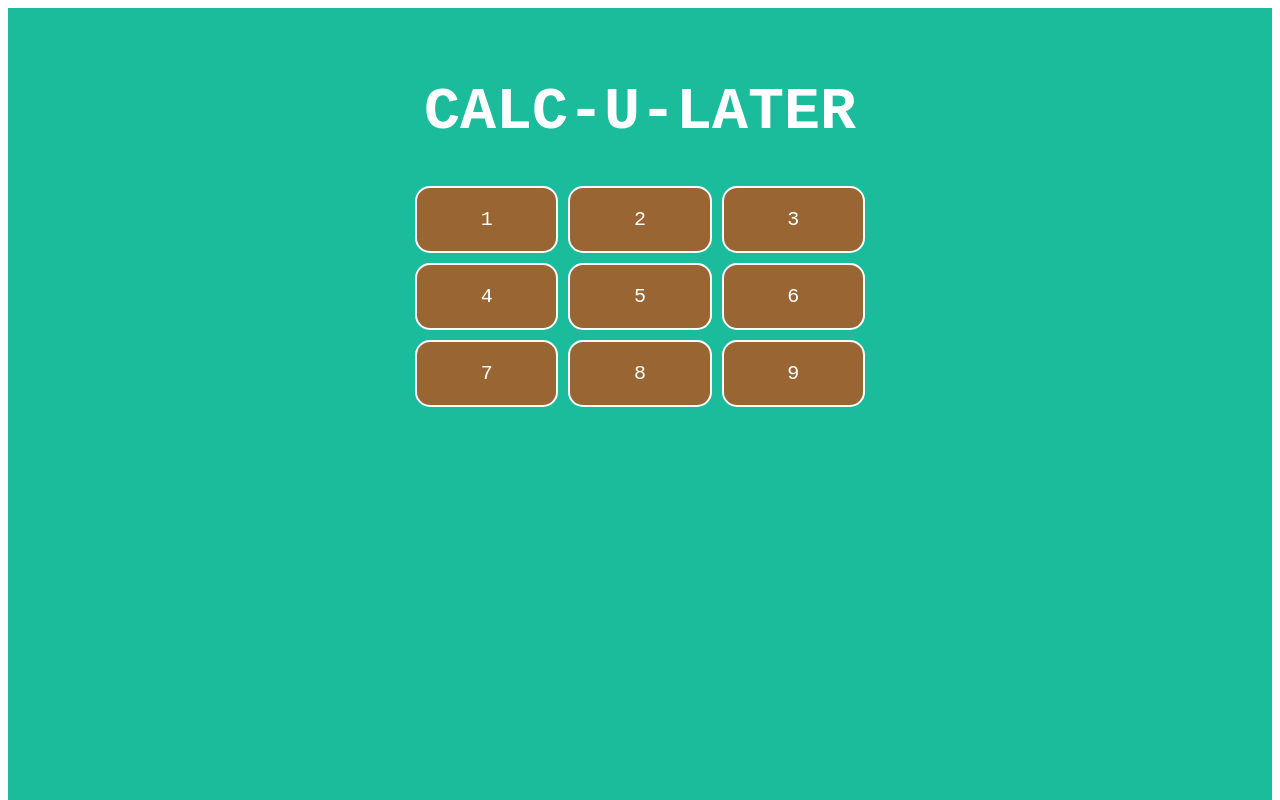
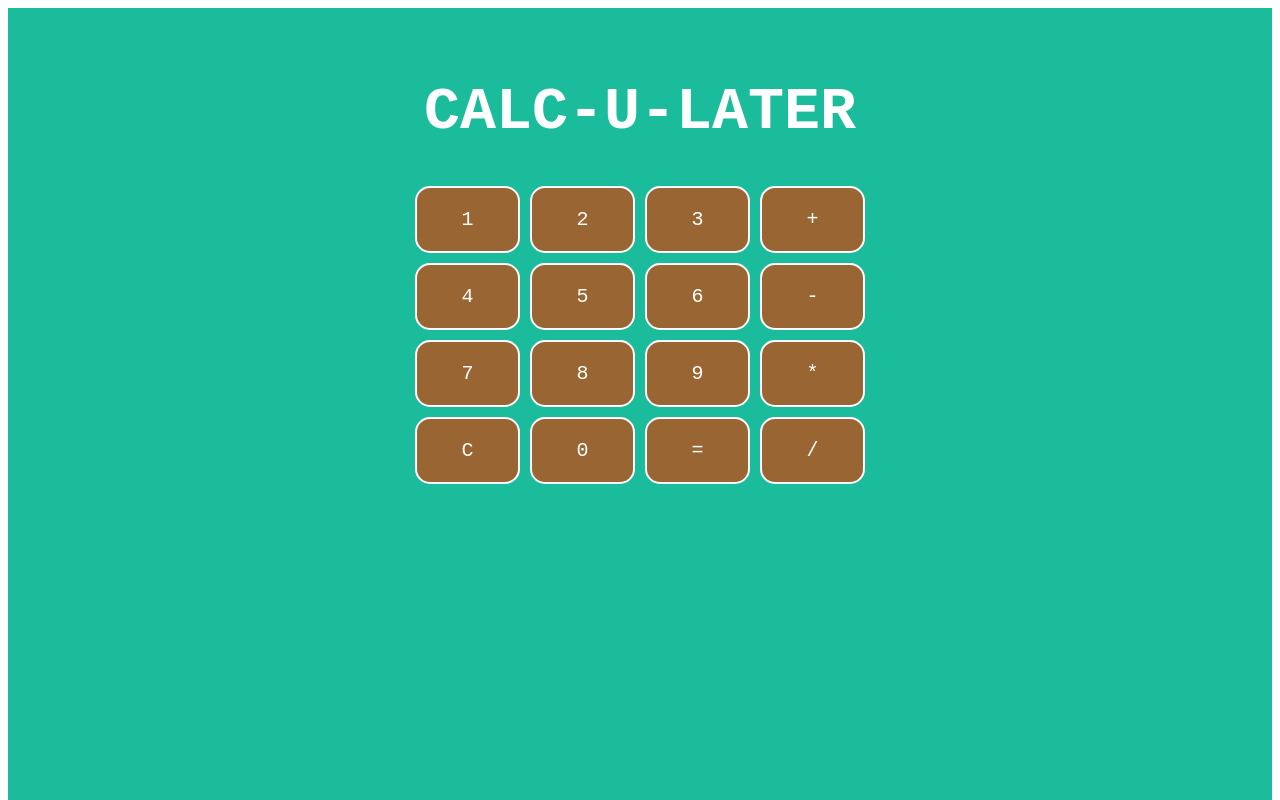
Before and after one commit to jfinlay24/calculator-app, a React (Create React App) app: page / in a window 1280 px wide. Shown: the top 800 px of the page. Built offline with nearby package versions, Linux system fonts and the light colour scheme.

Commit message:
checking everything is pushed up

```diff
--- a/src/components/CalcButton.tsx
+++ b/src/components/CalcButton.tsx
@@ -12,8 +12,6 @@ const CalcButton: React.FC<CalcButtonProps> = ({ buttonNumber, onClick }) => {
     onClick(buttonNumber);
   }
 
-
-
   return (
     <button className="button" type="button" onClick={buttonClick}>
       {buttonNumber}
--- a/src/components/Calculator.tsx
+++ b/src/components/Calculator.tsx
@@ -7,9 +7,9 @@ interface CalculatorProps {
 }
 const Calculator: React.FC<CalculatorProps> = (mes) => {
     const onClick = (text: string) => {
-        // alert('in parent: ' + text);
+        //alert('in parent: ' + {text + text});
     }
-    const numbers = [1, 2, 3, 4, 5, 6, 7, 8, 9];
+    const numbers = [1, 2, 3, "+", 4, 5, 6, "-", 7, 8, 9, "*", "C", 0, "=", "/"];
     const listItems = numbers.map((number) =>
         <CalcButton buttonNumber={number} onClick={onClick} />
     );
--- a/src/style.css
+++ b/src/style.css
@@ -15,7 +15,7 @@
 .number-area {
     display: grid;
     grid-gap: 10px;
-    grid-template-columns: auto auto auto;
+    grid-template-columns: auto auto auto auto;
     padding: 0px 0px 30px;
     width: 450px;
     margin: 0 auto;
```
